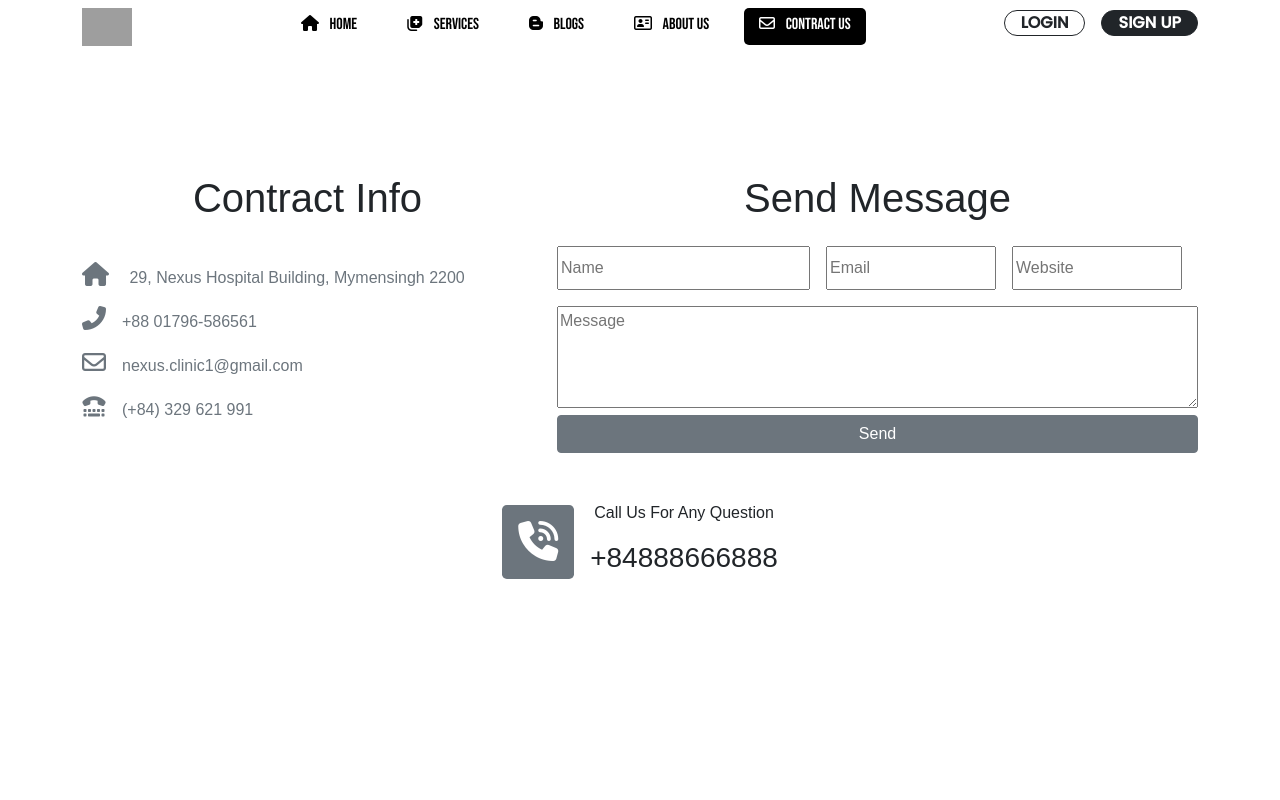
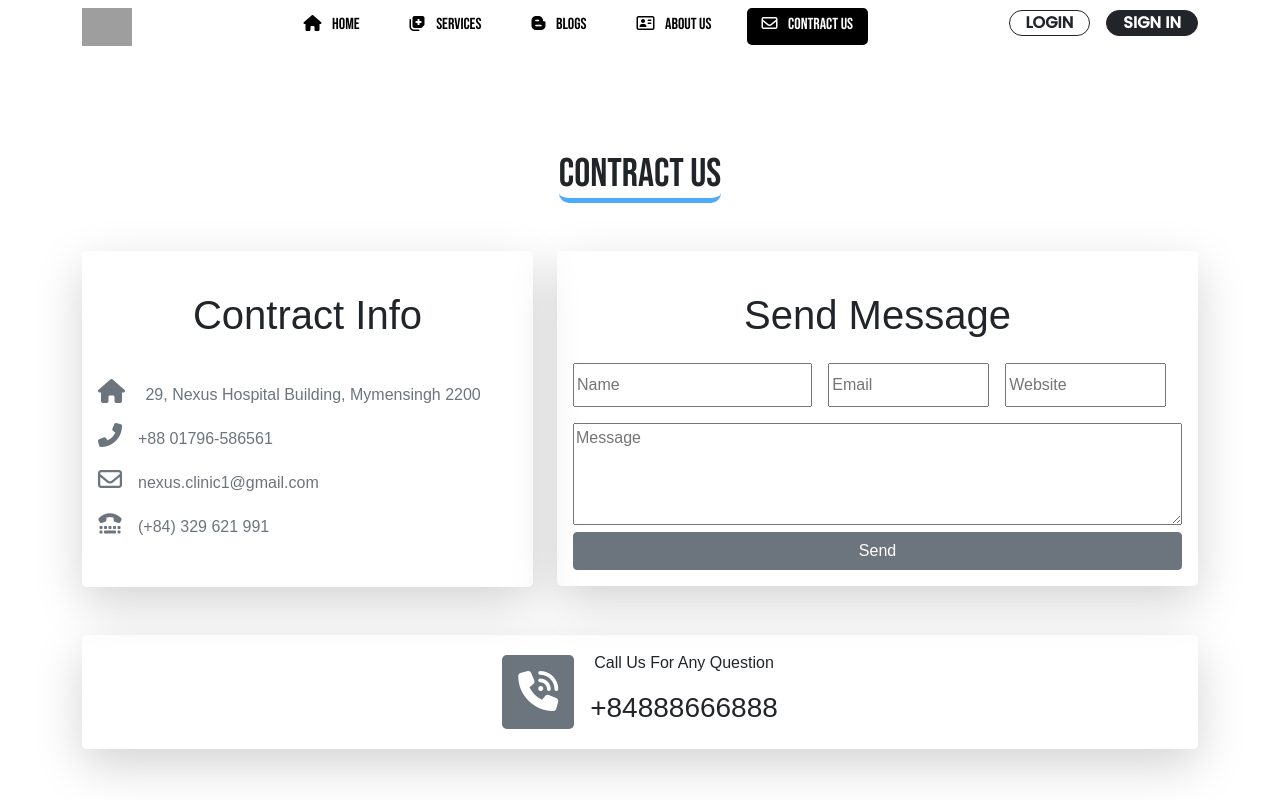
Before and after one commit to jnErfan/Nexus-Hospital-Health-Care, a React (Create React App) app: page /contract in a window 1280 px wide. Shown: the top 800 px of the page. Built offline with nearby package versions, Linux system fonts and the light colour scheme; grey boxes are pictures that could not be loaded.

Commit message:
Login Page Complete

```diff
--- a/src/App.js
+++ b/src/App.js
@@ -10,6 +10,8 @@ import Blogs from './Nexus_Hospital/Pages/Blogs/Blogs';
 import About from './Nexus_Hospital/Pages/About/About';
 import Contract from './Nexus_Hospital/Pages/Contract/Contract';
 import ServiceDetails from './Nexus_Hospital/Pages/Home/ServiceDetails/ServiceDetails';
+import SignIn from './Nexus_Hospital/SignIn/SignIn';
+import Login from './Nexus_Hospital/Login/Login';
 
 function App() {
   return (
@@ -46,6 +48,14 @@ function App() {
           <Contract/>
        </Route>
 
+       <Route path="/signin">
+          <SignIn/>
+       </Route>
+
+       <Route path="/login">
+          <Login/>
+       </Route>
+
        <Route exact path="*">
           <NotFound/>
        </Route>
--- /dev/null
+++ b/src/Nexus_Hospital/Login/Login.js
@@ -0,0 +1,40 @@
+import React from 'react';
+import { FormControl, Row } from 'react-bootstrap';
+import { NavLink } from 'react-router-dom';
+import "./Login.css";
+
+const Login = () => {
+    return (
+        <div id="login" className="my-5">
+        <div className="container">
+            <div>
+                <img width="150px" className="mt-4" src="https://i.ibb.co/G5SHpzG/logo.png" alt="" />
+            </div>
+        <Row xs={1} md={2} lg={2}>
+
+           <div className="col col-12 col-md-6 col-lg-6 mt-5">
+            <FormControl type="email" placeholder="Email" className="w-100 my-3" />
+            <FormControl type="password" placeholder="Password" className="w-100 my-3" />
+            <button className="btn btn-primary container-fluid mb-2">LOGIN</button>
+            <p>New Here ? <NavLink className="text-primary" to="/signin">Sign In</NavLink></p>
+
+           <div>
+          <div className="bg-dark"><hr /></div>
+          <button className="btn btn-outline-secondary mb-2 mx-3"><img src="https://img.icons8.com/fluency/30/000000/google-logo.png" alt="" /></button>
+          <button className="btn btn-outline-secondary mb-2 mx-3"><img src="https://img.icons8.com/color/30/000000/github--v3.png" alt="" /></button>
+          <button className="btn btn-outline-secondary mb-2 mx-3"><img src="https://img.icons8.com/fluency/30/000000/facebook-new.png" alt="" /></button>
+          </div>
+          </div>
+
+          <div className="col col-12 col-md-6 col-lg-6">
+              <img className="w-100" src="https://i.ibb.co/Zd372mx/login.png" alt="" />
+          </div>
+
+
+        </Row>
+        </div>
+        </div>
+    );
+};
+
+export default Login;
--- a/src/Nexus_Hospital/Pages/About/About.js
+++ b/src/Nexus_Hospital/Pages/About/About.js
@@ -6,13 +6,14 @@ const About = () => {
         <div className="container" id="aboutus">
             <div>
             <div className="">
-                <h1 className="Specialties mb-5">Our Specialties</h1>
+                <h1 data-aos="flip-right" data-aos-duration="1000" className="Specialties mb-5">About Us</h1>
                 <h1 className="">Trusted Nexus Service</h1>
                 <p className="text-secondary">
                 Reason why you should choose us
                 We have introduced the principle of family medicine, which means that the family practitioner will handle the majority of medical requests, with a specialists involved only if necessary.
                 </p>
              </div>
+             <h1 className="Specialties mb-5 mt-5">Our Specialties</h1>
              <div className="row row-cols-3 mt-5 container">
                  <div className="col col-12 col-md-6 col-lg-4">
 
--- a/src/Nexus_Hospital/Pages/Contract/Contract.css
+++ b/src/Nexus_Hospital/Pages/Contract/Contract.css
@@ -2,3 +2,10 @@
   margin-top: 150px;
   font-family: "Rajdhani", sans-serif;
 }
+
+.contarctUs {
+  border-bottom: 5px solid #4ea9ff;
+  border-radius: 10px;
+  display: inline-block;
+  font-family: "Bebas Neue", cursive;
+}
--- a/src/Nexus_Hospital/Pages/Contract/Contract.js
+++ b/src/Nexus_Hospital/Pages/Contract/Contract.js
@@ -4,8 +4,12 @@ import "./Contract.css";
 const Contract = () => {
     return (
         <div className="container contractConatiner" id="contractus">
+            <div data-aos="flip-right" data-aos-duration="1000" className="">
+                <h1 className="contarctUs mb-5">Contract Us</h1>
+            </div>
            <div className="row row-cols-2">
                <div className="col col-12 col-md-6 col-lg-5">
+                   <div className="shadow-lg p-3 rounded-3">
                    <h1 className="mb-4  mt-4">
                        Contract Info
                    </h1>
@@ -22,13 +26,15 @@ const Contract = () => {
                    <i className="far fa-envelope text-secondary fs-4 me-3 mt-3"></i>
                    <span className="text-secondary">nexus.clinic1@gmail.com</span>
                    </div>
-                   <div>
+                   <div className="mb-4 pb-2">
                    <i className="fas fa-tty text-secondary fs-4 me-3 mt-3"></i>
                    <span className="text-secondary">(+84) 329 621 991</span>
                    </div>
                   </div>
+                   </div>
                </div>
                <div className="col col-12 col-md-6 col-lg-7">
+                    <div className="shadow-lg p-3 rounded-3">
 
                     <h1 className="mb-4 mt-4">
                        Send  Message
@@ -42,9 +48,11 @@ const Contract = () => {
                    <textarea className="mt-3 w-100" placeholder="Message" id="w3review" name="w3review" rows="4" cols="50" />
                    </div>
                     <button className="btn btn-secondary px-4 container-fluid">Send</button>
+
+                    </div>
                </div>
            </div>
-          <div className="d-flex align-items-center justify-content-center mt-5">
+          <div className="d-flex align-items-center justify-content-center mt-5 shadow-lg p-3 rounded-3">
               <div className="bg-secondary p-3 rounded-3 me-3">
               <i className="fas fa-phone-volume fs-1 text-white"></i>
               </div>
--- a/src/Nexus_Hospital/Pages/Shared/NavBar/Navbar.js
+++ b/src/Nexus_Hospital/Pages/Shared/NavBar/Navbar.js
@@ -54,8 +54,8 @@ const NavBar = () => {
       user ? <Button onClick={logOut} variant=" py-0 mb-2">
         <img width="20px" src="https://cdn-icons-png.flaticon.com/512/158/158730.png" alt="" />
       </Button> : */}
-      <HashLink to="/login#login" ><Button variant="outline-dark px-3 py-0 mb-2 rounded-pill fw-bold">LOGIN</Button></HashLink>
-      <HashLink to="/signin#signin" ><Button variant="dark px-3 py-0 mb-2 rounded-pill ms-3 fw-bold">SIGN UP</Button></HashLink>
+      <HashLink to="/login" ><Button variant="outline-dark px-3 py-0 mb-2 rounded-pill fw-bold">LOGIN</Button></HashLink>
+      <HashLink to="/signin" ><Button variant="dark px-3 py-0 mb-2 rounded-pill ms-3 fw-bold">SIGN IN</Button></HashLink>
 
     {/* } */}
     </div>
--- /dev/null
+++ b/src/Nexus_Hospital/SignIn/SignIn.js
@@ -0,0 +1,12 @@
+import React from 'react';
+import "./SignIn.css";
+
+const SignIn = () => {
+    return (
+        <div>
+
+        </div>
+    );
+};
+
+export default SignIn;
```
Also changed, not shown: src/Nexus_Hospital/Login/Login.css (added), src/Nexus_Hospital/SignIn/SignIn.css (added).
